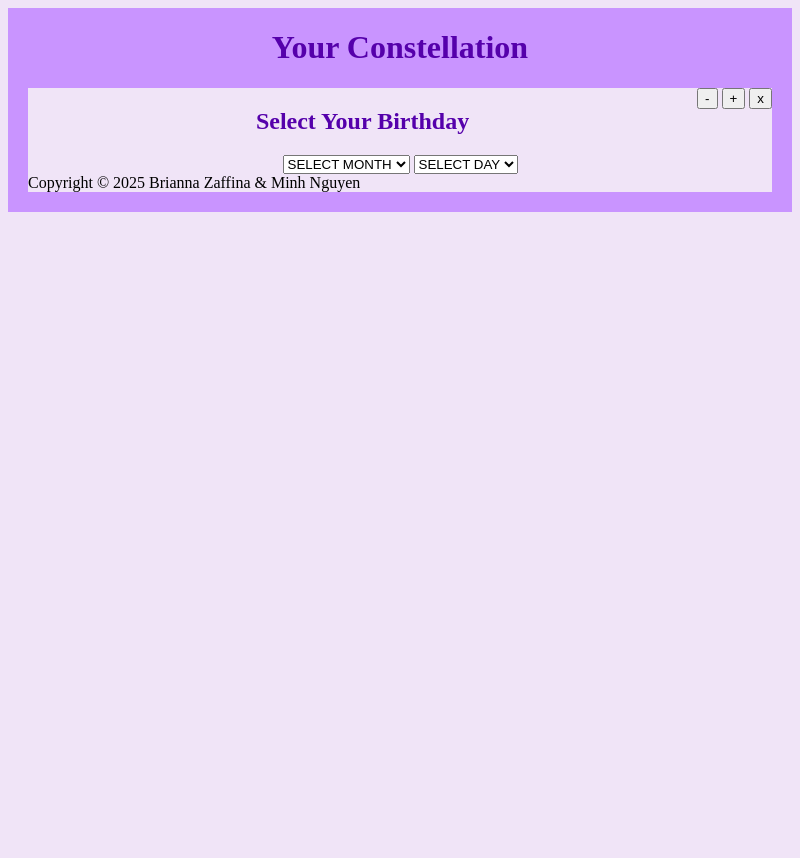
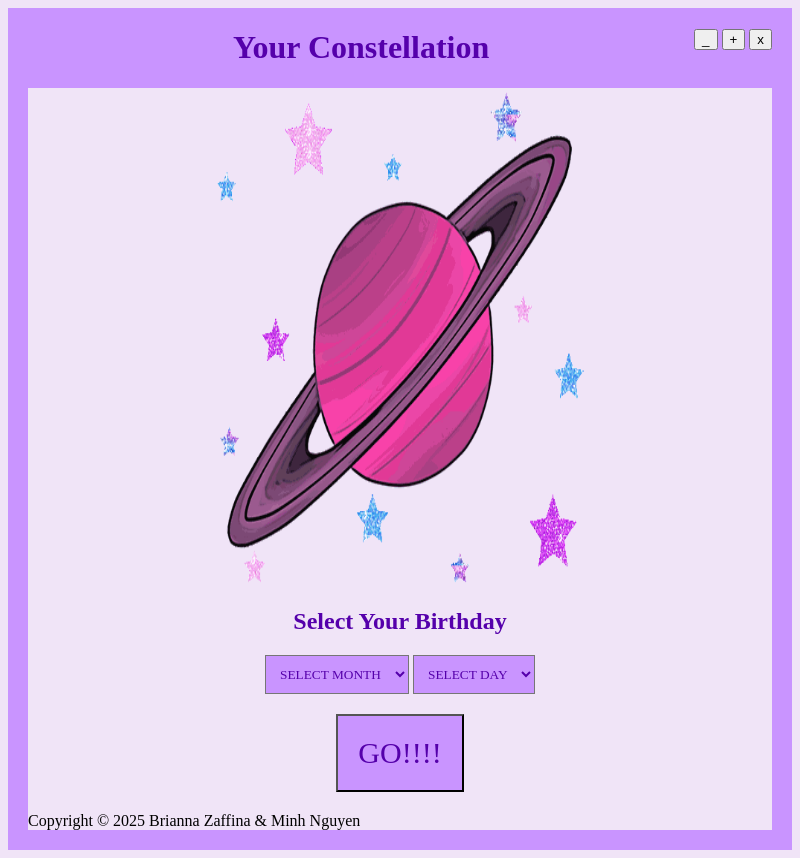
Before and after one commit to minhnguyen0508/Fullyhack2025, an Electron app: page space-hacks/src/index.html in a window 800 px wide. Before the commit the page ends 800 px from the top, so only its background shows below. Drawn offline with Linux system fonts and the light colour scheme; files whose address does not match are found by name; a web font is replaced by a local one.

Commit message:
Update index.html

```diff
--- a/space-hacks/src/index.html
+++ b/space-hacks/src/index.html
@@ -13,21 +13,22 @@
     <body>
         <div class = "titlearea">
             <header>
+                <div class = "buttonsection">
+                    <button id = "minButton">_</button>
+                    <button id = "maxButton">+</button>
+                    <button id = "closeButton">x</button>
+                </div>
                 <h1>Your Constellation</h1>
             </header>
         </div>
-        <div class = "buttonsection">
-            <button id = "minButton">-</button>
-            <button id = "maxButton">+</button>
-            <button id = "closeButton">x</button>
-        </div>
 
-        <div id = "centeranimation">
-
+        <div>
+            <img  src = "planetFullyHacks.gif" class = "centeranimation" alt = "Planet" width = "500px" height = "500px" >
         </div>
 
     <main>
         <h2>Select Your Birthday</h2>
+    <div id = "dropdown">
         <label for = "month"></label>
         <select id = "month" onchange = "updatedays()">
             <option value = "">SELECT MONTH</option>
@@ -49,6 +50,10 @@
         <select id = "day">
             <option value = "">SELECT DAY</option>
         </select>
+    </div>
+    <div id = "gobutton">
+        <button id = "goButton">GO!!!!</button>
+    </div>
     </main>
 
     <footer>Copyright &copy; 2025 Brianna Zaffina & Minh Nguyen<br></footer>
```
